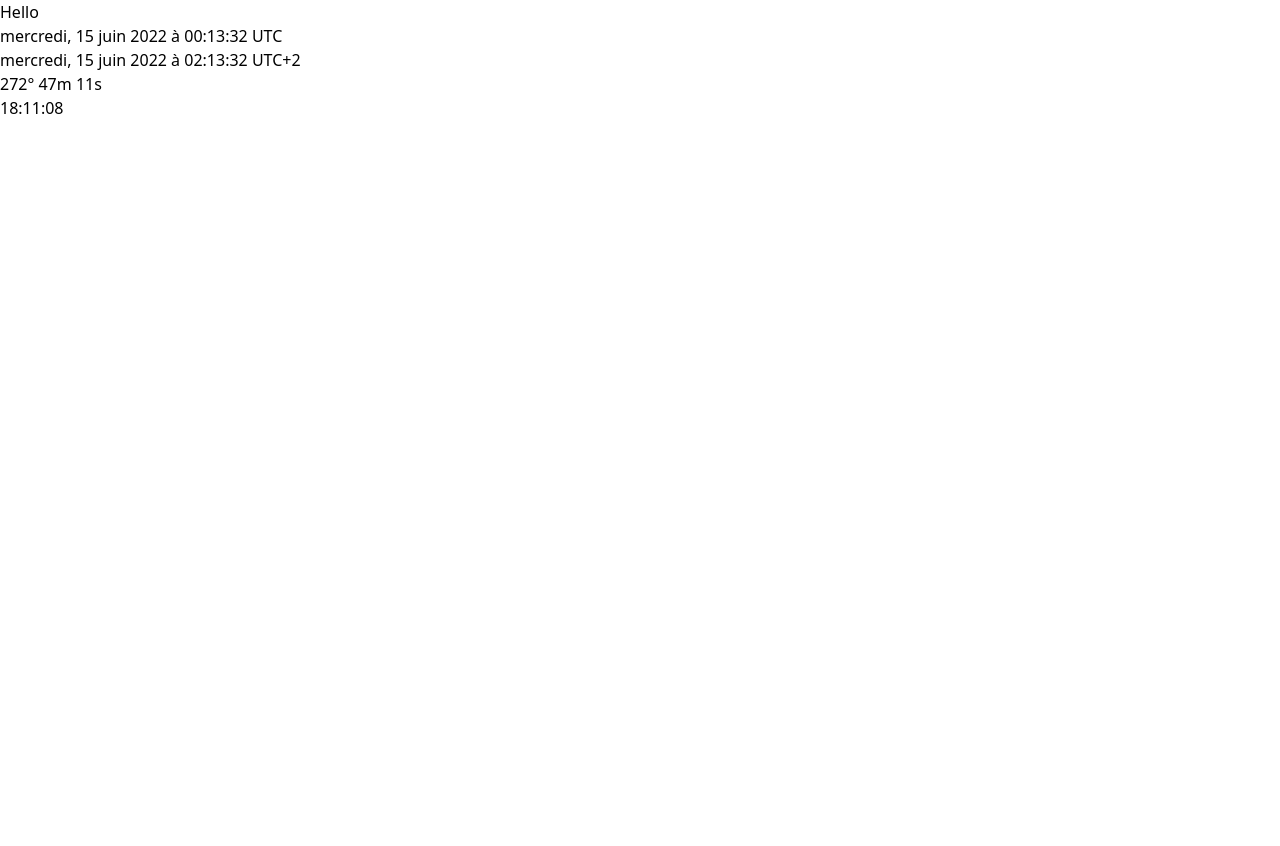
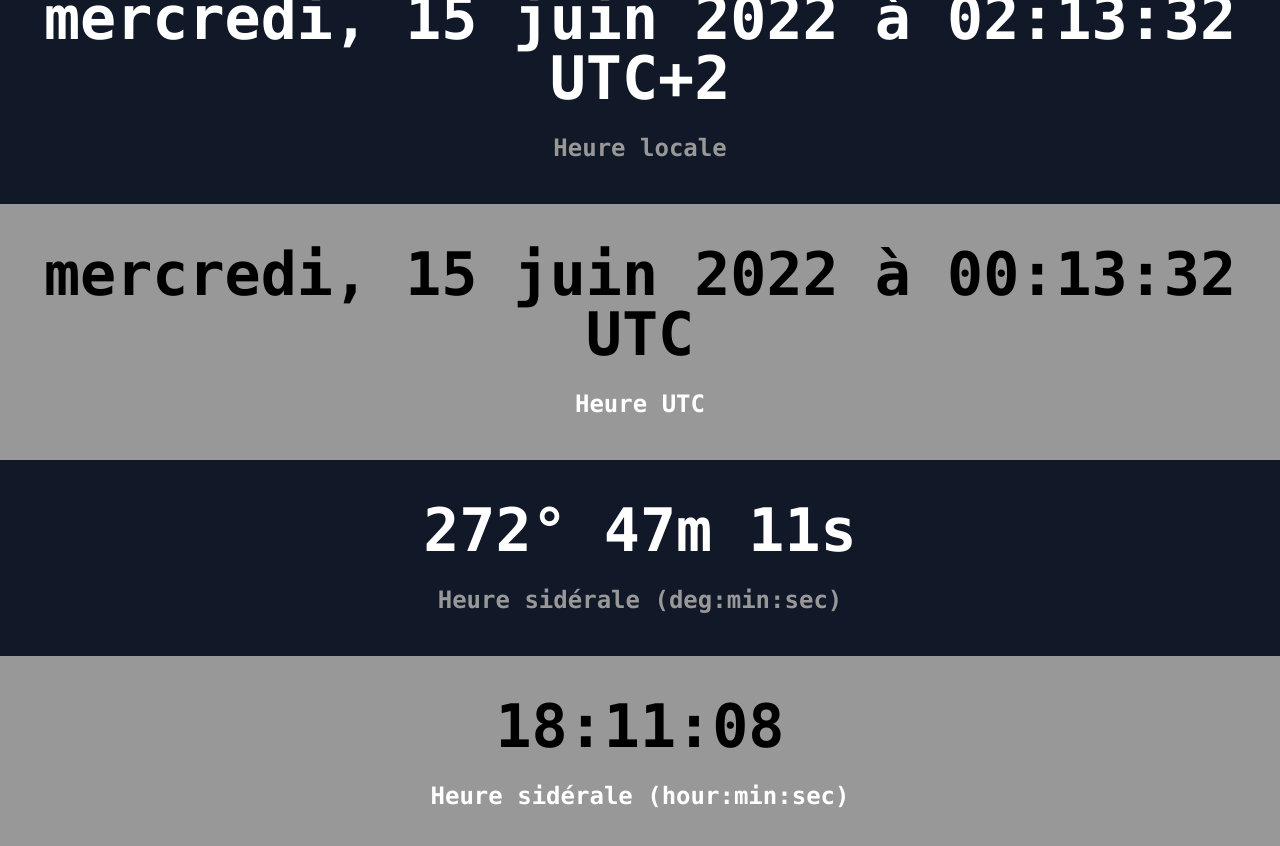
Before and after one commit to YP7R/vue-astro-time, a Vue app: page / in a window 1280 px wide. Shown: the top 846 px of the page. Before the commit the page ends 800 px from the top, so only its background shows below. Built offline with nearby package versions, Linux system fonts and the light colour scheme.

Commit message:
graphic design

```diff
--- a/src/App.vue
+++ b/src/App.vue
@@ -5,7 +5,7 @@ import HelloWorld from './components/HelloWorld.vue'
 <template>
   <header>
     <div class="wrapper">
-      <HelloWorld msg="You did it!" />
+      <HelloWorld />
     </div>
   </header>
 
--- a/src/components/HelloWorld.vue
+++ b/src/components/HelloWorld.vue
@@ -68,8 +68,14 @@ let computedDMSSiderealTime = computed(() => {
   let minutes = Math.floor(rest / 60);
   let seconds = rest % 60;
 
-  let minutesFormatted = Math.floor(minutes).toLocaleString("fr-CH", optionsMinutes)
-  let secondsFormatted = Math.floor(seconds).toLocaleString("fr-CH", optionsSeconds)
+  let minutesFormatted = Math.floor(minutes).toLocaleString(
+    "fr-CH",
+    optionsMinutes
+  );
+  let secondsFormatted = Math.floor(seconds).toLocaleString(
+    "fr-CH",
+    optionsSeconds
+  );
 
   return `${degree}° ${minutesFormatted}m ${secondsFormatted}s`;
 });
@@ -89,28 +95,65 @@ let computedHMSSiderealTime = computed(() => {
   }
   hours = hours % 24;
 
-  let hoursFormatted = hours.toLocaleString("fr-CH", optionsHours)
-  let minutesFormatted = Math.floor(minutes).toLocaleString("fr-CH", optionsMinutes)
-  let secondsFormatted = Math.floor(seconds).toLocaleString("fr-CH", optionsSeconds)
-  return `${hoursFormatted}:${minutesFormatted}:${secondsFormatted}`
-});
-
-defineProps({
-  msg: {
-    type: String,
-    required: true,
-  },
+  let hoursFormatted = hours.toLocaleString("fr-CH", optionsHours);
+  let minutesFormatted = Math.floor(minutes).toLocaleString(
+    "fr-CH",
+    optionsMinutes
+  );
+  let secondsFormatted = Math.floor(seconds).toLocaleString(
+    "fr-CH",
+    optionsSeconds
+  );
+  return `${hoursFormatted}:${minutesFormatted}:${secondsFormatted}`;
 });
 </script>
 
 <template>
-  <div>
-    Hello
-    <p>{{ computedUtcDate }}</p>
-    <p>{{ computedLocalDate }}</p>
-    <p>{{ computedDMSSiderealTime }}</p>
-    <p>{{ computedHMSSiderealTime }}</p>
+  <div
+    class="
+      flex flex-row flex-wrap
+
+      w-screen
+      h-screen
+      text-center
+      content-center
+      justify-center
+      items-center
+      font-mono
+    "
+  >
+    <div class="w-screen py-10 bg-gray-900 justify-center items-center text-white">
+      <h1 class="mb-6 text-6xl font-extrabold">{{ computedLocalDate }}</h1>
+      <p class="text-2xl font-bold text-[#989898]">Heure locale</p>
+    </div>
+    <div class="w-screen py-10 bg-[#989898] justify-center items-center">
+      <h1 class=" mb-6 text-6xl font-extrabold">{{ computedUtcDate }}</h1>
+      <p class="text-2xl font-bold text-white">Heure UTC</p>
+    </div>
+
+    <div class="w-screen py-10 bg-gray-900 justify-center items-center  text-white">
+      <h1 class="mb-6 text-6xl font-extrabold">{{ computedDMSSiderealTime }}</h1>
+      <p class="text-2xl font-bold text-[#989898]">Heure sidérale (deg:min:sec)</p>
+    </div>
+    <div class="w-screen py-10 bg-[#989898] justify-center items-center ">
+      <h1 class="mb-6 text-6xl font-extrabold">{{ computedHMSSiderealTime }}</h1>
+      <p class="text-2xl font-bold text-white">Heure sidérale (hour:min:sec)</p>
+    </div>
+
   </div>
+  <!--
+  <div
+    class="
+      flex flex-row
+      justify-center justify-items-center
+      items-center
+      bg-slate-500
+      py-12
+      w-full
+    "
+  >
+
+  -->
   <!---
   <div class="w-auto h-80 my-20">
     <div class="flex flex-row p-6 bg-black text-white font-mono text-center">
```
